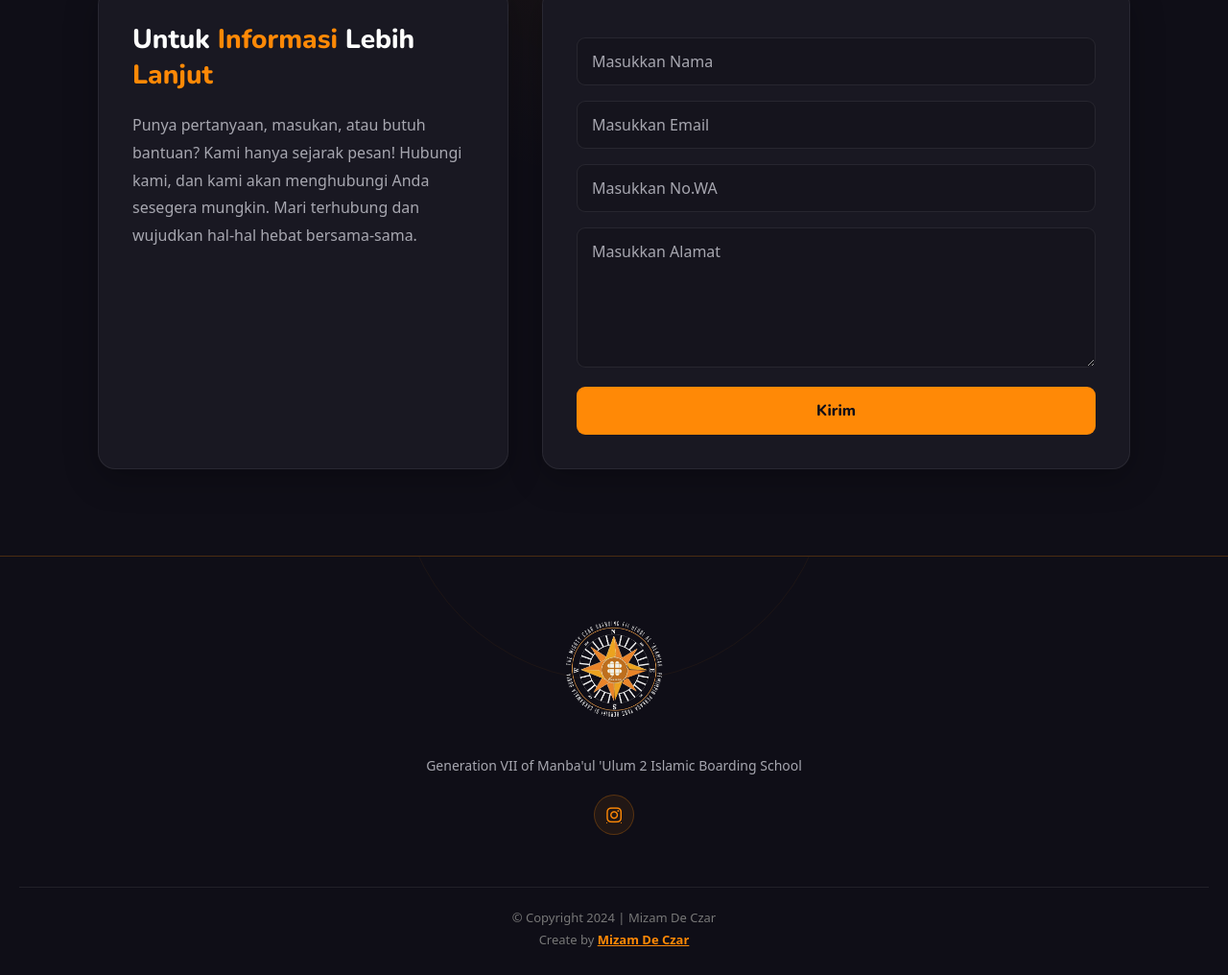
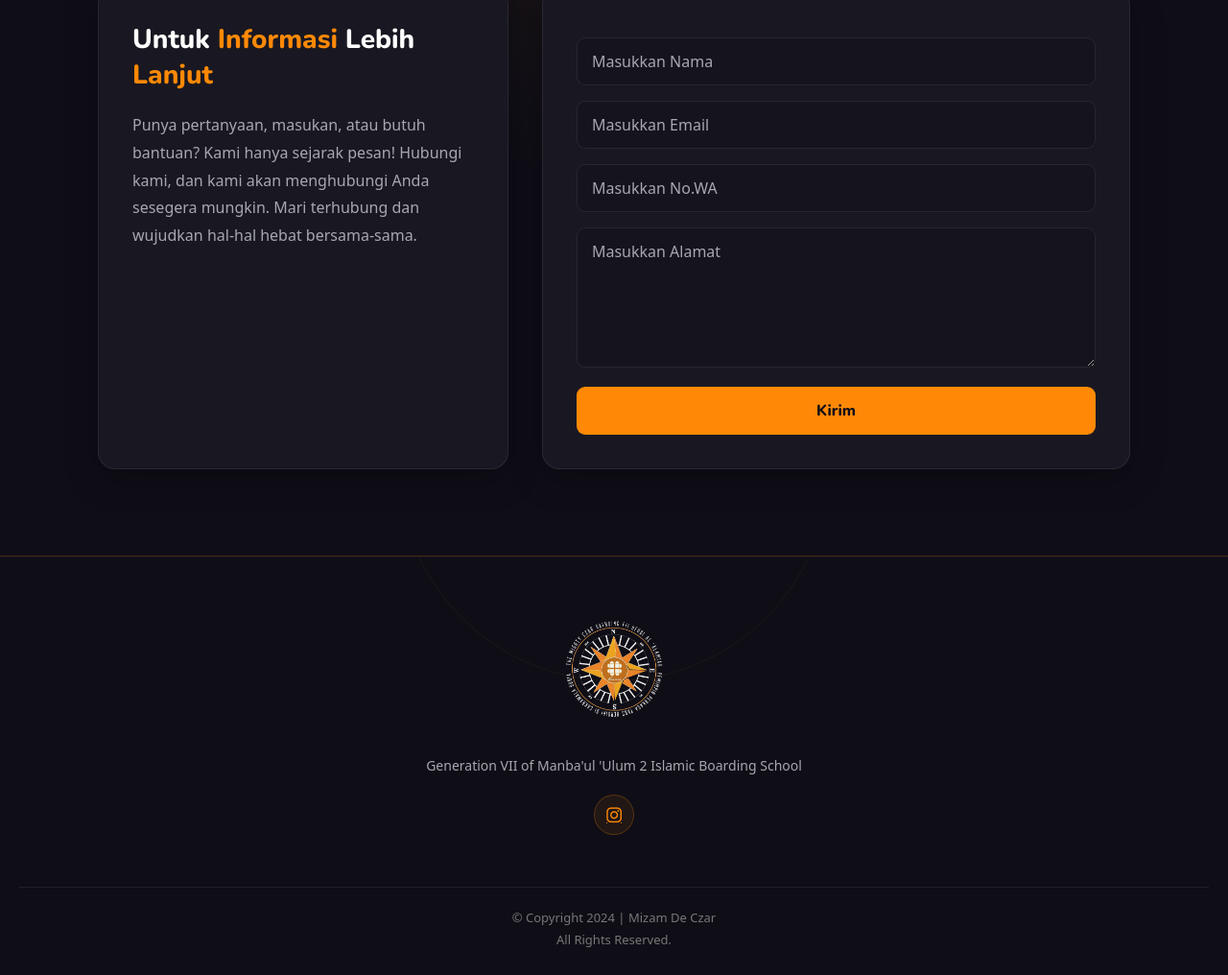
Before and after one commit to knurasyikhaR/mizamdeczar, a plain HTML site: page contact.html in a window 1280 px wide. Shown: the part 275-1291 px from the top of the page at 96% size. Drawn offline with nearby package versions, Linux system fonts and the light colour scheme.

Commit message:
Update contact.html

```diff
--- a/contact.html
+++ b/contact.html
@@ -172,7 +172,7 @@
       <br />
       <div class="c-content">
         &copy; Copyright 2024 | Mizam De Czar <br />
-        <span>Create by <a href="index.html">Mizam De Czar</a></span>
+        <span>All Rights Reserved.</span>
       </div>
     </footer>
     <!-- SCRIPT JS -->
```
